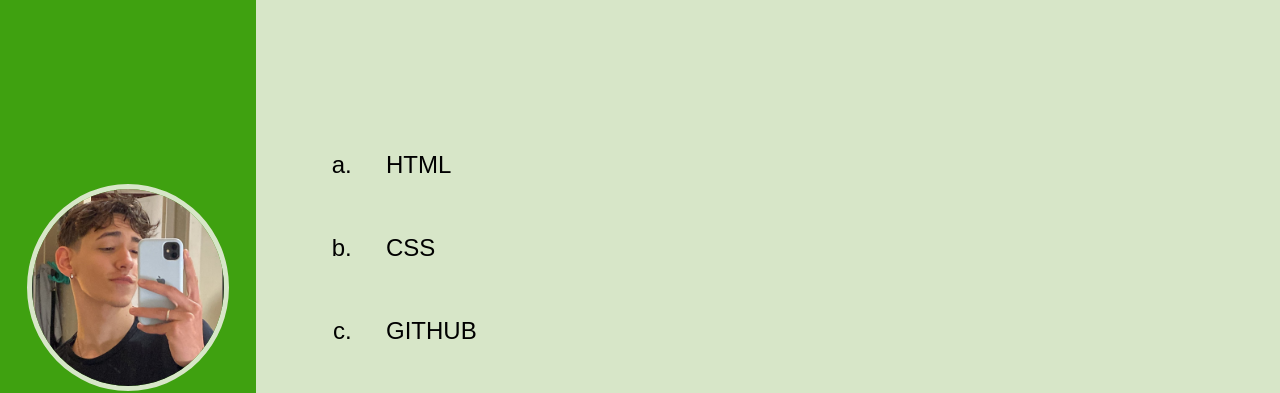
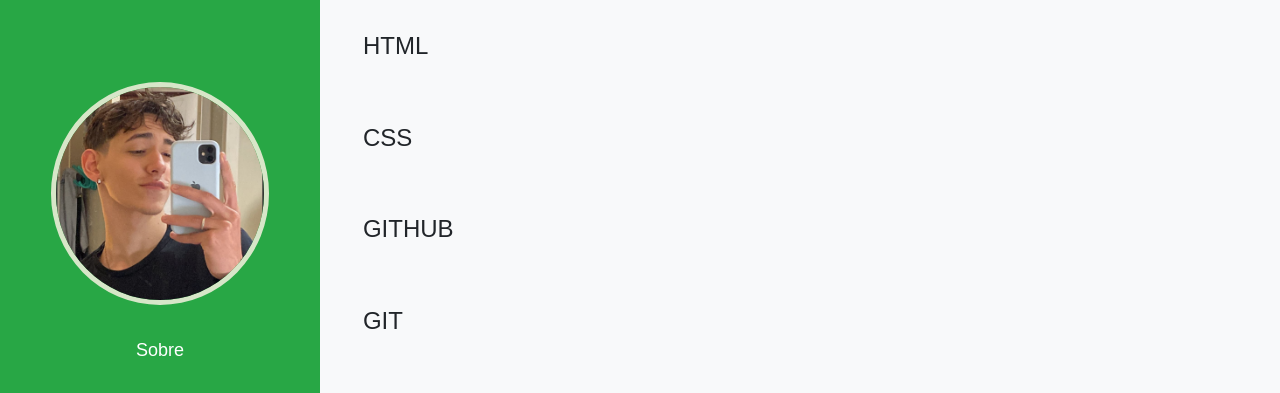
Before and after one commit to Be0208/Final-de-modulo-2, a plain HTML site: page conhecimentos.html in a window 1280 px wide. Shown: the top 393 px of the page. Drawn offline with nearby package versions, Linux system fonts and the light colour scheme.

Commit message:
new-bootstrap

```diff
--- a/CSS/style.css
+++ b/CSS/style.css
@@ -4,30 +4,44 @@
     padding: 0;
 }
 
+html, body {
+    height: 100%;
+}
+
+.wrapper {
+    display: flex;
+    flex-direction: column;
+    min-height: 100vh;
+}
+
+main {
+    flex: 1;
+}
+
+
+
+
 /* navegação */
-
 
 header {
     background-color: #3FA110;
-    height: 100%;
-    width: 20%;
-    margin: 0;
-    position: absolute;
-    left: 0;
+    height: 100vh;
 }
 
 .img-be {
     border-radius: 50%;
     border: #D7E6C8 solid 5px;
     width: 75%;
-
+    max-width: 100%;
+    display: block;
+    margin: 0 auto;
 }
 
 .lista {
     list-style: none;
-    padding: 3.125rem 0;
-    margin-top: 40%;
+    padding-top: 3.125rem;
 }
+
 .link {
     margin-top: 2rem;
     font-size: large;
@@ -37,27 +51,27 @@ header {
 a {
     color: white;
 }
+
 a:hover {
-    opacity: 50%;
-    text-decoration: none
+    opacity: 0.5;
+    text-decoration: none;
 }
+
 a:link {
     text-decoration: none;
 }
 
-/* conteudo index */
+/* conteudo */
 
-#conteudo {
+#conhecimentos,
+#objetivos {
     background-color: #D7E6C8;
-    height: 100%;
-    width: 80%;
-    margin: 0;
-    position: absolute;
-    right: 0;
+    height: 100vh;
 }
+
 article {
     margin-bottom: 2rem;
-    margin-left: 4rem;
+    padding: 1rem;
 }
 
 .email {
@@ -65,69 +79,34 @@ article {
     font-size: 1rem;
 }
 
-.dados {
-    position: relative;
-    top: 10rem;
-    width: 25rem;
+.dados,
+.descrição,
+.social {
+    padding: 2rem;
 }
 
 .dados h1 {
     font-size: 2.5rem;
     margin-bottom: 2rem;
-
 }
 
-.descrição {
-    position: relative;
-    top: 12rem;
-    width: 70%;
-
+.sec,
+.bolinha {
+    list-style-type: none;
+    padding-left: 0;
 }
 
-.social {
-    position: relative;
-    top: 12rem;
-    width: 50rem;
-
-}
-
-/* conhecimentos e objetivos */
-
-#conhecimentos {
-    width: 80%;
-    height: 100%;
-    background-color: #D7E6C8;
-    float: right;
-
-}
-
-.sec {
-    position: relative;
-    top: 20%;
-    list-style-type:lower-latin;
-    padding: 12% 0 12% 10%;
-}
-
-.bolinha {
-    position: relative;
-    top: 20%;
-    list-style-type:disc;
-    padding: 18% 0 18% 5%;
-}
-
-.numeros {    /* conteudo */
+.numeros {
     padding: 3%;
     font-size: 1.5rem;
     text-align: justify;
-    width: 70%;
 }
 
-/* ------------FOOTER-------------------- */
+/* Footer */
 
 footer {
     background-color: #3FA110;
-    position: absolute;
-    bottom: 0;
     text-align: center;
-    width: 100%;
+    padding: 1rem;
+    color: white;
 }
--- a/conhecimentos.html
+++ b/conhecimentos.html
@@ -5,18 +5,22 @@
     <meta charset="UTF-8">
     <meta name="viewport" content="width=device-width, initial-scale=1.0">
     <title>Conhecimentos</title>
+    <link rel="stylesheet" href="https://maxcdn.bootstrapcdn.com/bootstrap/4.0.0/css/bootstrap.min.css"
+        integrity="sha384-Gn5384xqQ1aoWXA+058RXPxPg6fy4IWvTNh0E263XmFcJlSAwiGgFAW/dAiS6JXm" crossorigin="anonymous">
     <link rel="stylesheet" href="./CSS/style.css">
-
 </head>
 
 <body>
-    <main>
-        <header>
+    <div class="wrapper">
+        <main class="container-fluid">
+            <div class="row">
+                <!-- Header -->
+                <header class="col-md-3 bg-success">
                     <nav>
                         <ul class="lista">
                             <li class="link">
                                 <img class="img-be" src="./imagens/Captura de tela 2023-07-24 121826.png"
-                            alt="imagen do bernardo">
+                                    alt="imagem do bernardo">
                             </li>
                             <li class="link"><a href="./index.html">Sobre</a></li>
                             <li class="link"><a href="./conhecimentos.html">Conhecimentos</a></li>
@@ -25,7 +29,8 @@
                     </nav>
                 </header>
 
-        <section id="conhecimentos">
+                <!-- Section -->
+                <section id="conhecimentos" class="col-md-9 bg-light">
                     <ol class="sec">
                         <li class="numeros">HTML</li>
                         <li class="numeros">CSS</li>
@@ -34,10 +39,16 @@
                         <li class="numeros">LÓGICA</li>
                     </ol>
                 </section>
+        </main>
 
-        <footer>Copyright © 2023 | Bernardo Dartora.</footer>
+        <!-- Footer -->
+        <footer class="bg-success text-white text-center">
+            Copyright © 2023 | Bernardo Dartora.
+        </footer>
+    </div>
 
-    </main>
+
+
 </body>
 
 </html>
```
Also changed, not shown: index.html (+24 -11 lines), objetivos.html (+34 -15 lines). Lines whose indentation alone changed are shown as unchanged.
